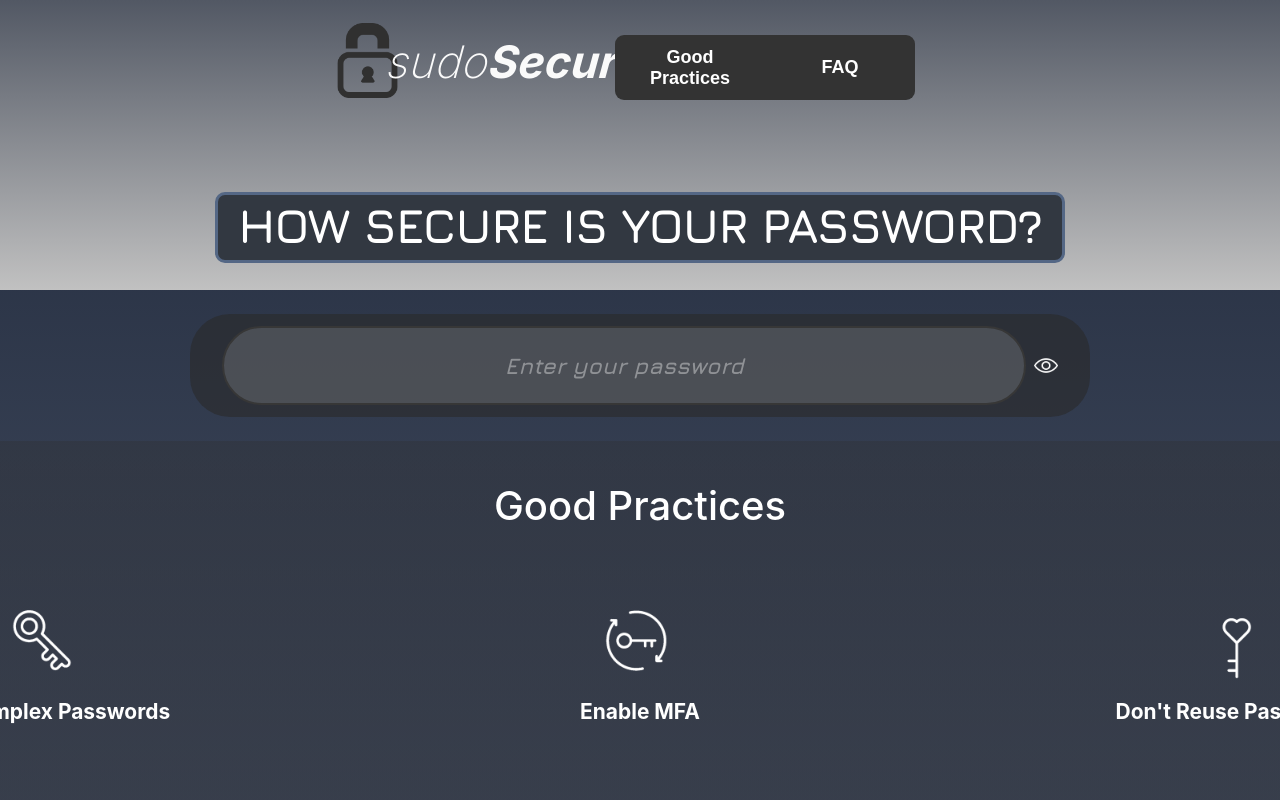
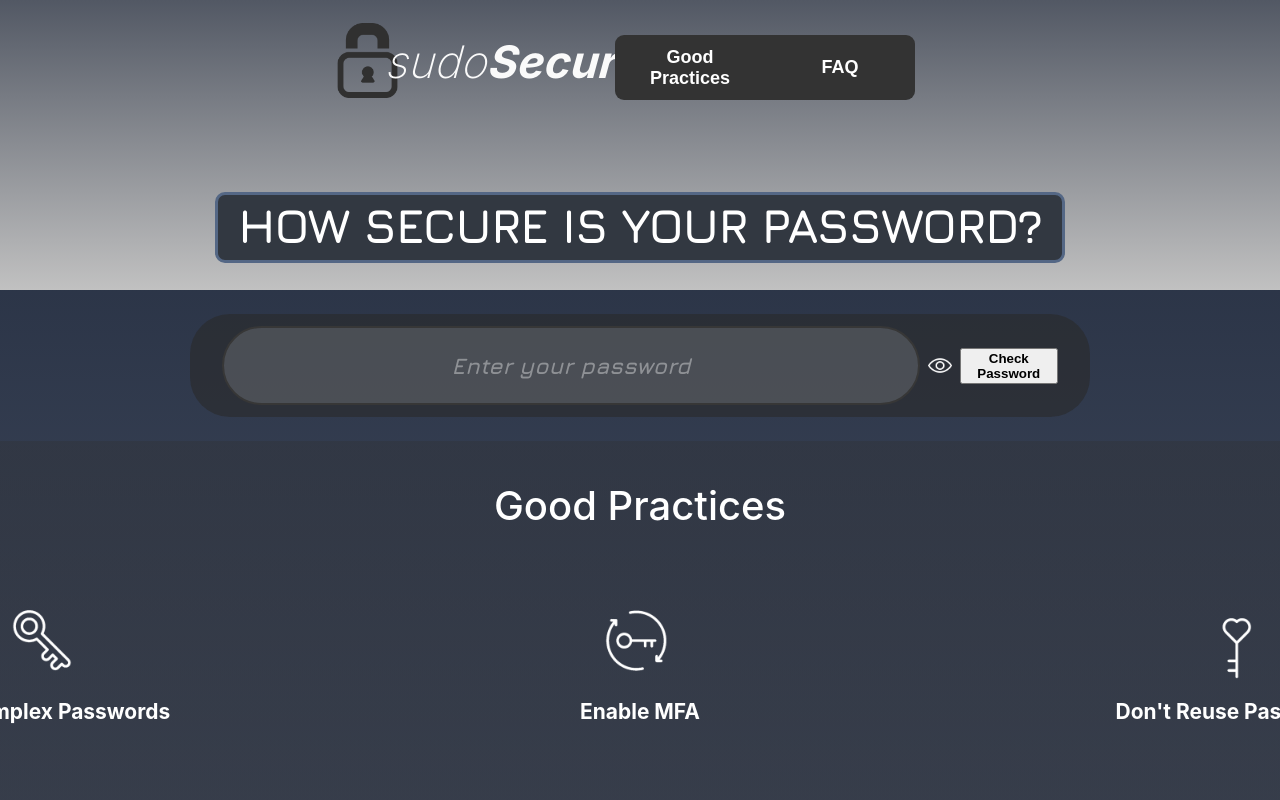
Before and after one commit to Obedozah/SudoSecure, a React (Create React App) app in the folder frontend/: page / in a window 1280 px wide. Shown: the top 800 px of the page. Built offline with nearby package versions, Linux system fonts and the light colour scheme.

Commit message:
this should be the frontend

```diff
--- a/frontend/src/components/App.jsx
+++ b/frontend/src/components/App.jsx
@@ -1,9 +1,13 @@
-import Header from './HeaderFooter/Header';
-import FAQ from './HeaderFooter/FAQ';
-import PasswordSection from './PasswordSection/PasswordSection';
-import './App.css'
+import Header from "./HeaderFooter/Header";
+import React, { useState } from "react";
+import FAQ from "./HeaderFooter/FAQ";
+import Input from "./PasswordSection/InputSection/Input";
+import PasswordSection from "./PasswordSection/PasswordSection";
+import "./App.css";
 
 function App() {
+  const [serverdata, setServerdata] = useState(null);
+
   return (
     <div className="app">
       <header>
@@ -11,9 +15,14 @@ function App() {
       </header>
 
       <main className="container">
-                <PasswordSection />
+        <PasswordSection
+          serverdata={serverdata}
+          setServerdata={setServerdata}
+        />
         <FAQ />
       </main>
+
+      <Input setServerdata={setServerdata} />
     </div>
   );
 }
--- a/frontend/src/components/PasswordSection/InputSection/Input.jsx
+++ b/frontend/src/components/PasswordSection/InputSection/Input.jsx
@@ -1,10 +1,28 @@
 import React, { useState } from "react";
-import './Input.css';
+import "./Input.css";
 
-function Input({ value, setValue, strengthColor}) {
+function Input({ value, setValue, strengthColor, setServerdata }) {
   const [visible, setVisibility] = useState(false);
+
   function toggleVisibility() {
     setVisibility(!visible);
+  }
+
+  async function getPasswordInputValue() {
+    try {
+      const response = await fetch("http://localhost:5000/check_password", {
+        method: "POST",
+        headers: {
+          "Content-Type": "application/json",
+        },
+        body: JSON.stringify({ password: value }),
+      });
+      const passResult = await response.json();
+      console.log("Response from backend:", passResult);
+      setServerdata(passResult);
+    } catch (error) {
+      console.error("Error:", error);
+    }
   }
 
   return (
@@ -12,20 +30,22 @@ function Input({ value, setValue, strengthColor}) {
       <input
         type={visible ? "text" : "password"}
         className="input"
+        id="password-input" //ID needed to send to backend
         placeholder="Enter your password"
         value={value}
-
         onChange={(e) => setValue(e.target.value)}
         style={{ color: strengthColor }}
-                >
-
-            </input>
+      ></input>
       <img
         className="show-image"
         src={visible ? "hide.png" : "show.png"}
         alt="Hide/Show Icon"
-                onClick={() => toggleVisibility(visible)}>
-            </img>
+        onClick={() => toggleVisibility(visible)}
+      ></img>
+
+      <button className="check-button" onClick={getPasswordInputValue}>
+        Check Password
+      </button>
     </section>
   );
 }
--- a/frontend/src/components/PasswordSection/PasswordContent/HIBP.jsx
+++ b/frontend/src/components/PasswordSection/PasswordContent/HIBP.jsx
@@ -1,4 +1,4 @@
-import './HIBP.css';
+import "./HIBP.css";
 
 function HIBP({ hibp }) {
   let pwned = true;
@@ -6,16 +6,16 @@ function HIBP({ hibp }) {
 
   return (
     <section className="hibp-section">
-            <hr className="whiteLine"/>
+      <hr className="whiteLine" />
       {pwned ? (
         <div>
-                    <h1>Pwned!</h1>
-                    <p>This password has been found in {hibp} data breaches. Change it immediately!</p>
+          <h1>Has this Password been Pwned!?</h1>
+          <p>{hibp}</p>
         </div>
       ) : (
         <div>
-                    <h1>Not Pwned!</h1>
-                    <p>This password has not been found in any data breaches.</p>
+          <h1>Has this Password been Pwned!?</h1>
+          <p>{hibp}</p>
         </div>
       )}
     </section>
--- a/frontend/src/components/PasswordSection/PasswordContent/Suggestions.jsx
+++ b/frontend/src/components/PasswordSection/PasswordContent/Suggestions.jsx
@@ -1,27 +1,54 @@
-import './Suggestions.css';
+import "./Suggestions.css";
 
 function Suggestions({ suggestions }) {
-
   return (
     <section className="suggestions-section">
-            <hr className="whiteLine"/>
+      <hr className="whiteLine" />
       <h1 className="suggestions-header">Suggestions:</h1>
       <ul className="suggestions-list">
         {!suggestions.hasUpper && <li>Include at least 2 uppercase letters</li>}
         {!suggestions.hasLower && <li>Include at least 2 lowercase letters</li>}
         {!suggestions.hasNumber && <li>Include at least 3 numbers</li>}
-                {!suggestions.hasSpecial && <li>Include at least 1 special characters</li>}
-                {!suggestions.hasLength && <li>Make your password at least 16 characters long</li>}
+        {!suggestions.hasSpecial && (
+          <li>Include at least 1 special characters</li>
+        )}
+        {!suggestions.hasLength && (
+          <li>Make your password at least 16 characters long</li>
+        )}
         {!suggestions.hasRepeatedChars && <li>Avoid 3-repeated characters</li>}
-                {(suggestions.hasUpper && suggestions.hasLower && suggestions.hasNumber && suggestions.hasSpecial && suggestions.hasLength) && <li>Minimum Requirements Met!</li>}
+        {suggestions && <li>Things you can add: {suggestions.feedback} </li>}
+        {suggestions.hasUpper &&
+          suggestions.hasLower &&
+          suggestions.hasNumber &&
+          suggestions.hasSpecial &&
+          suggestions.hasLength && <li>Minimum Requirements Met!</li>}
       </ul>
       <h2 className="minimum-requirements">
-                <span style={{color: suggestions.hasUpper ? "#2aae37ff" : "#cd5050ff"}}> UPPER </span>
-                <span style={{color: suggestions.hasLower ? "#2aae37ff" : "#cd5050ff"}}> LOWER </span>
-                <span style={{color: suggestions.hasNumber ? "#2aae37ff" : "#cd5050ff"}}> NUMBER </span>
-                <span style={{color: suggestions.hasSpecial ? "#2aae37ff" : "#cd5050ff"}}> SPECIAL </span>
+        <span
+          style={{ color: suggestions.hasUpper ? "#2aae37ff" : "#cd5050ff" }}
+        >
+          {" "}
+          UPPER{" "}
+        </span>
+        <span
+          style={{ color: suggestions.hasLower ? "#2aae37ff" : "#cd5050ff" }}
+        >
+          {" "}
+          LOWER{" "}
+        </span>
+        <span
+          style={{ color: suggestions.hasNumber ? "#2aae37ff" : "#cd5050ff" }}
+        >
+          {" "}
+          NUMBER{" "}
+        </span>
+        <span
+          style={{ color: suggestions.hasSpecial ? "#2aae37ff" : "#cd5050ff" }}
+        >
+          {" "}
+          SPECIAL{" "}
+        </span>
       </h2>
-
     </section>
   );
 }
--- a/frontend/src/components/PasswordSection/PasswordSection.jsx
+++ b/frontend/src/components/PasswordSection/PasswordSection.jsx
@@ -1,10 +1,9 @@
-import Input from './InputSection/Input';
-import './PasswordSection.css';
-import PasswordContent from './PasswordContent/PasswordContent'
+import Input from "./InputSection/Input";
+import "./PasswordSection.css";
+import PasswordContent from "./PasswordContent/PasswordContent";
 import React, { useState, useEffect } from "react";
 
-function PasswordSection() {
-
+function PasswordSection({ serverdata, setServerdata }) {
   // Read PW Input
   const [inputValue, setInputValue] = useState("");
 
@@ -17,7 +16,7 @@ function PasswordSection() {
     level: level,
     label: label,
     time: time,
-    strengthColor: strengthColor
+    strengthColor: strengthColor,
   };
 
   // Variables for Display Formatting
@@ -36,7 +35,7 @@ function PasswordSection() {
     hasLower: hasLower,
     hasNumber: hasNumber,
     hasSpecial: hasSpecial,
-    hasRepeatedChars: hasRepeatedChars
+    hasRepeatedChars: hasRepeatedChars,
   };
 
   // HIBP Variables
@@ -59,72 +58,85 @@ function PasswordSection() {
     setRepeatedChars(repeatedChars.length === 0);
   }, [inputValue]);
 
-
   // useEffect TEMPLATE for Evaluations **CHANGE THESE TO ACTUAL ALGORITHMS** need all these states for pw observers
   // Change time to actual calculated estimates
+
   useEffect(() => {
-      if (!inputValue) {
+    if (!serverdata) {
       setLevel(0);
       setLabel("");
       setTime("");
-          setStrengthColor("#ffffffff");
+      setStrengthColor("");
       return;
     }
-      if (inputValue.length < 6) {
+
+    const { passScore, passTime, time_unit } = serverdata;
+
+    if (passScore === "Not a Password") {
+      setLevel(0);
+      setLabel("Not a Password");
+      setTime("Instantly");
+      setStrengthColor("#ffffffff");
+    } else if (passScore === "Weak") {
       setLevel(0);
       setLabel("Weak");
-          setTime("10 Minutes");
+      setTime(passTime + " " + time_unit);
       setStrengthColor("#cd5050ff");
-      }
-      else if (inputValue.length < 11){
+    } else if (passScore === "Okay") {
       setLevel(1);
       setLabel("Okay");
-          setTime("10 Days");
+      setTime(passTime + " " + time_unit);
       setStrengthColor("#c3c841ff");
-      }
-      else if (inputValue.length < 16){
+    } else if (passScore === "Good") {
       setLevel(2);
       setLabel("Good");
-          setTime("10 Years");
+      setTime(passTime + " " + time_unit);
       setStrengthColor("#2aae37ff");
-      }
-      else {
+    } else {
       setLevel(3);
       setLabel("Strong");
-          setTime("Forever");
+      setTime(passTime + " " + time_unit);
       setStrengthColor("#3980eaff");
     }
-  }, [inputValue]);
+  }, [serverdata]);
 
-  // useEffect TEMPLATE for HIBP **CHANGE THESE TO ACTUAL ALGORITHMS**
   // hibp variable is number of breaches found if empty then not pwned
   useEffect(() => {
-    if (level === 0) {
-      setHibp("1000");
+    if (!serverdata) {
+      setHibp("");
+      return;
     }
-    else if (level === 1) {
-      setHibp("100");
+
+    const { pwnedCount } = serverdata;
+
+    if (pwnedCount) {
+      setHibp(
+        `This password has been Pwned! It was found in ${pwnedCount} breaches. Please change Password!`
+      );
+    } else {
+      setHibp("Not Pwned!");
     }
-    else if (level === 2) {
-      setHibp("10");
-    }
-    else {
-      setHibp("");
-    }
-  }, [level]);
+  }, [serverdata]);
+
+  const { feedback } = serverdata || {};
 
   return (
     <section className="password-section">
       {/*Input Section*/}
       <div className="input-content">
-        <Input value={ inputValue } setValue={ setInputValue } strengthColor={ strengthColor }/>
+        <Input
+          value={inputValue}
+          setValue={setInputValue}
+          strengthColor={strengthColor}
+          setServerdata={setServerdata}
+        />
       </div>
       <div className={`password-wrapper ${expanded ? "expanded" : ""}`}>
         <PasswordContent
-          inputValue={ inputValue }
-          evaluations={ evaluations }
-          hibp={ hibp }
-          suggestions={ suggestions }
+          inputValue={inputValue}
+          evaluations={evaluations}
+          hibp={hibp}
+          suggestions={{ ...suggestions, feedback }}
         />
       </div>
     </section>
```
Also changed, not shown: frontend/src/components/PasswordSection/PasswordContent/Evaluations.jsx (+3 -5 lines), 2 other files (tests, documents, lock files or other folders). Lines whose indentation alone changed are shown as unchanged.
